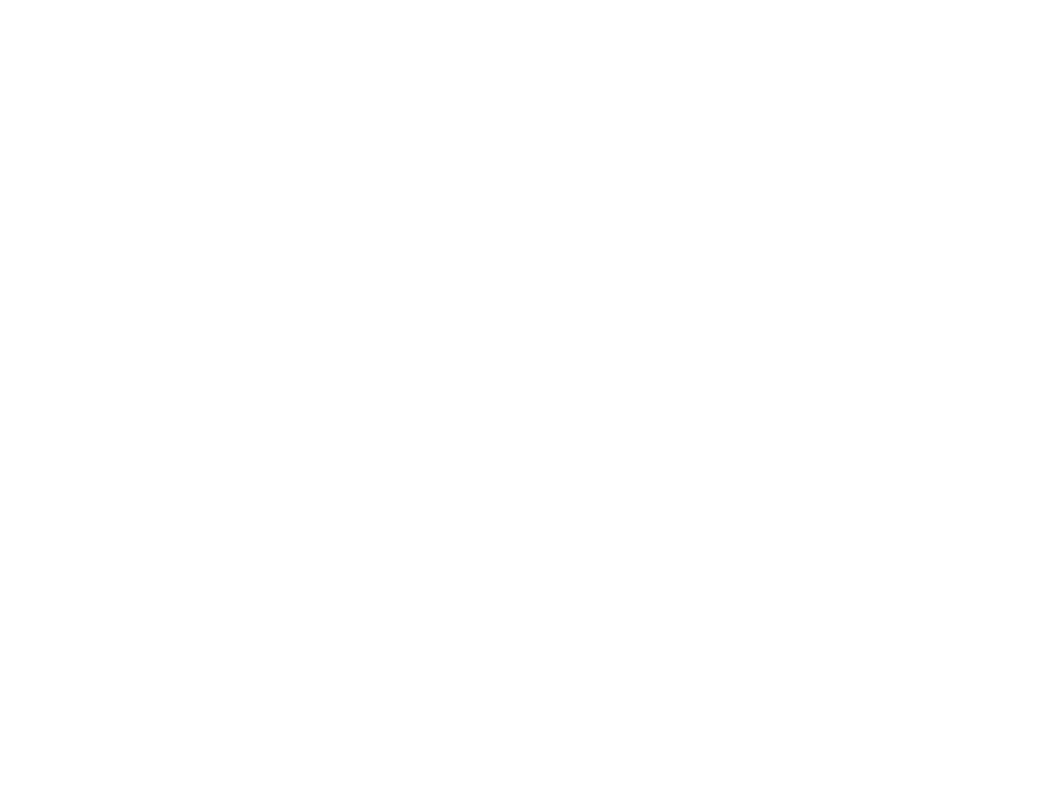
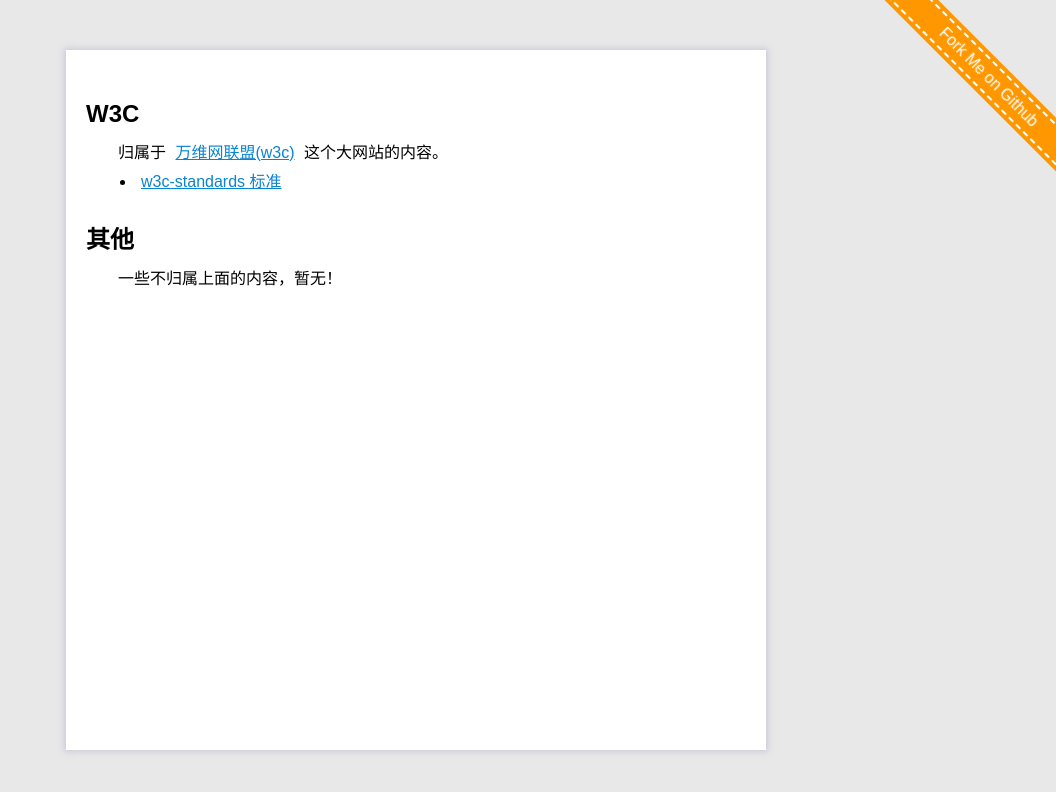
Before and after one commit to cnpedia/entry, a plain HTML site: page index.html in a window 1280 px wide. Shown: the whole page, without its empty margins (224-1280 px from the left). Drawn offline with Linux system fonts and the light colour scheme.

Commit message:
新增w3标准入口

```diff
--- a/index.html
+++ b/index.html
@@ -6,10 +6,95 @@
     <meta http-equiv="X-UA-Compatible" content="ie=edge">
     <link rel="shortcut icon" href="./logo.png">
     <title>cnpedia | 这里是一些外文网站等翻译成中文的资料归档</title>
+    <link rel="stylesheet" href="./normalize.css">
+    <style>
+        .fork {
+            user-select: none;
+            position: fixed;
+            transform: rotate(45deg);
+            line-height: 1.6em;
+            transform-origin: 150px 23px;
+            text-align: center;
+            font-family: sans-serif;
+            display: inline-block;
+            top: 60px;
+            right: -77px;
+            width: 300px;
+            background-color: #ff9800;
+            outline: 4px solid #ff9800;
+            border: 2px dashed #ffffff;
+            color: #ffffff;
+        }
+
+        body {
+            background-color: #e8e8e8;
+        }
+
+        .content {
+            width: 700px;
+            margin: 50px auto;
+            min-height: calc(100vh - 100px);
+            box-shadow: 0 0 6px 2px #c2c2d5b8;
+            padding: 20px;
+            line-height: 1.8em;
+            background-color: white;
+        }
+
+        .content>h2 {
+            margin-top: 20px;
+            padding: 10px 0;
+        }
+
+        .content>div {
+            text-indent: 2em;
+        }
+
+        .content>ul {
+            padding-left: 50px;
+        }
+
+        .content>ul>li {
+            list-style-type: disc;
+
+        }
+
+        .content a {
+            text-decoration: underline;
+            color: rgb(9, 132, 208);
+            padding: 0 5px;
+        }
+
+        .content a:hover {
+            font-weight: 800;
+        }
+    </style>
 </head>
 
 <body>
 
+    <a href="https://github.com/cnpedia/entry" class="fork" target="_blank">Fork Me on Github</a>
+
+    <div class="content">
+
+        <h2>W3C</h2>
+        <div>
+            归属于
+            <a href="https://www.w3.org/" target="_blank">万维网联盟(w3c)</a>
+            这个大网站的内容。
+        </div>
+        <ul>
+            <li>
+                <a target="_blank" href="https://cnpedia.github.io/w3c-standards">w3c-standards 标准</a>
+            </li>
+        </ul>
+
+        <h2>其他</h2>
+        <div>
+            一些不归属上面的内容，暂无！
+        </div>
+
+    </div>
+
 </body>
 
 </html>
--- /dev/null
+++ b/normalize.css
@@ -0,0 +1,102 @@
+/*!
+ * 👁️ - 统一不同浏览器的基础样式
+ * https://github.com/hai2007/style.css/blob/master/normalize.css
+ *
+ * author hai2007 < https://hai2007.gitee.io/sweethome >
+ *
+ * Copyright (c) 2020-present hai2007 走一步，再走一步。
+ * Released under the MIT license
+ */
+
+html {
+    /* 防止iPhone在坚屏转向横屏时放大文字 */
+    -ms-text-size-adjust: 100%;
+    -webkit-text-size-adjust: 100%;
+    /* 统一行高 */
+    line-height: 1.15;
+}
+
+button,
+input {
+    /* 兼容部分手机下border不显示问题 */
+    border: 1px solid #b2b2bd;
+}
+
+article,
+footer,
+header,
+nav,
+section {
+    /* 修正旧浏览器未定义的块级元素 */
+    display: block;
+}
+
+canvas,
+svg {
+    /* 修正旧浏览器未定义的行内块元素 */
+    display: inline-block;
+}
+
+* {
+    /* 统一不同浏览器盒子尺寸计算方法 */
+    box-sizing: border-box;
+}
+
+::-ms-clear,
+::-ms-reveal {
+    /* 去掉IE浏览器输入框叉叉和眼睛 */
+    display: none;
+}
+
+img {
+    /* 针对火狐浏览器在img标签没有src时候的差异修复 */
+    display: inline-block;
+}
+
+html {
+    /* 设置默认字体为统一的安全字体 */
+    font-family: sans-serif;
+}
+
+a {
+    /* 默认去掉下划线 */
+    text-decoration: none;
+}
+
+li {
+    /* 去掉前置索引 */
+    list-style-type: none;
+}
+
+ul,
+ol,
+li,
+p,
+h1,
+h2,
+h3,
+h4,
+h5,
+h6 {
+    /* 去掉不喜欢的间距 */
+    -webkit-margin-before: 0;
+    -webkit-margin-after: 0;
+    -webkit-padding-start: 0;
+    /* 去掉不喜欢的间距，针对火狐浏览器等 */
+    margin-block-end: 0;
+    margin-block-start: 0;
+    padding-inline-start: 0;
+    /* 修改IE和其它浏览器不一致问题 */
+    padding: 0;
+    margin: 0;
+}
+
+body {
+    /* 去掉默认的8px */
+    margin: 0;
+}
+
+table {
+    /* 设置默认表格边框合并为一个单一的边框 */
+    border-collapse: collapse;
+}
```
